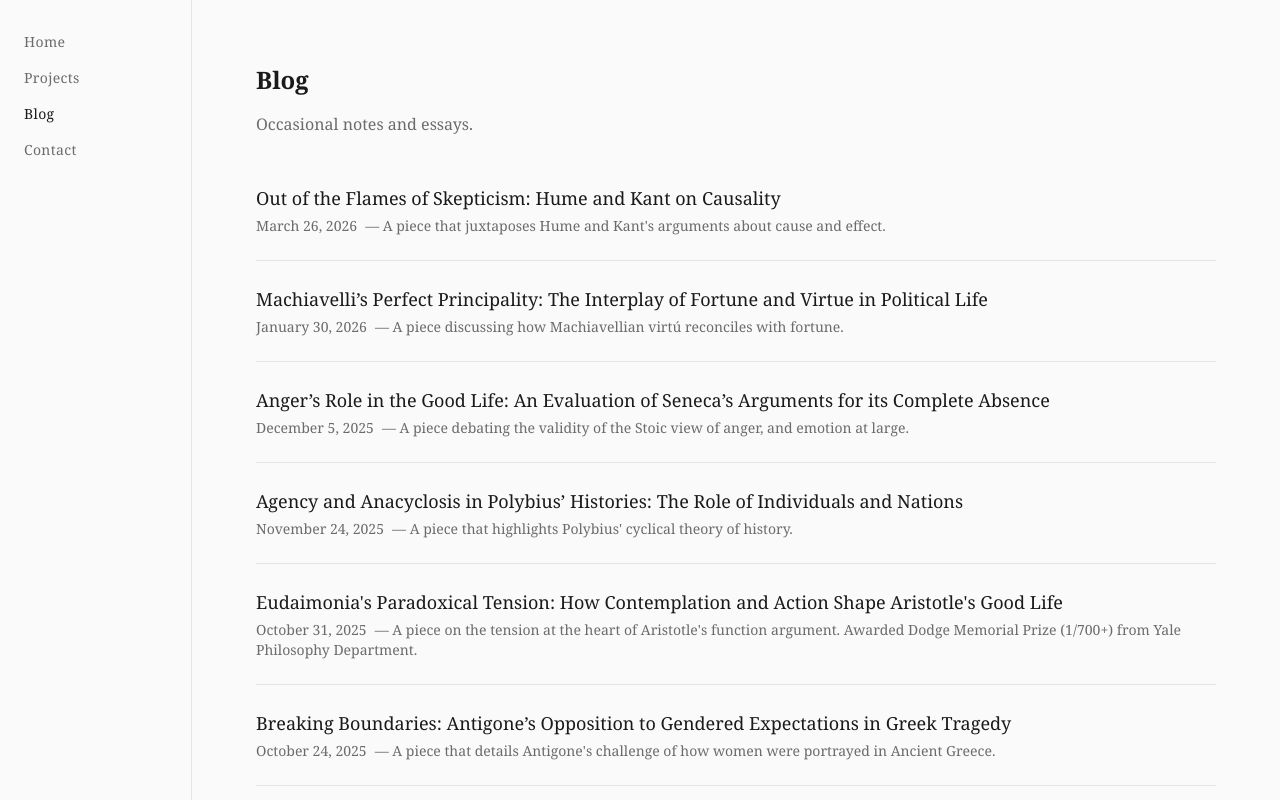
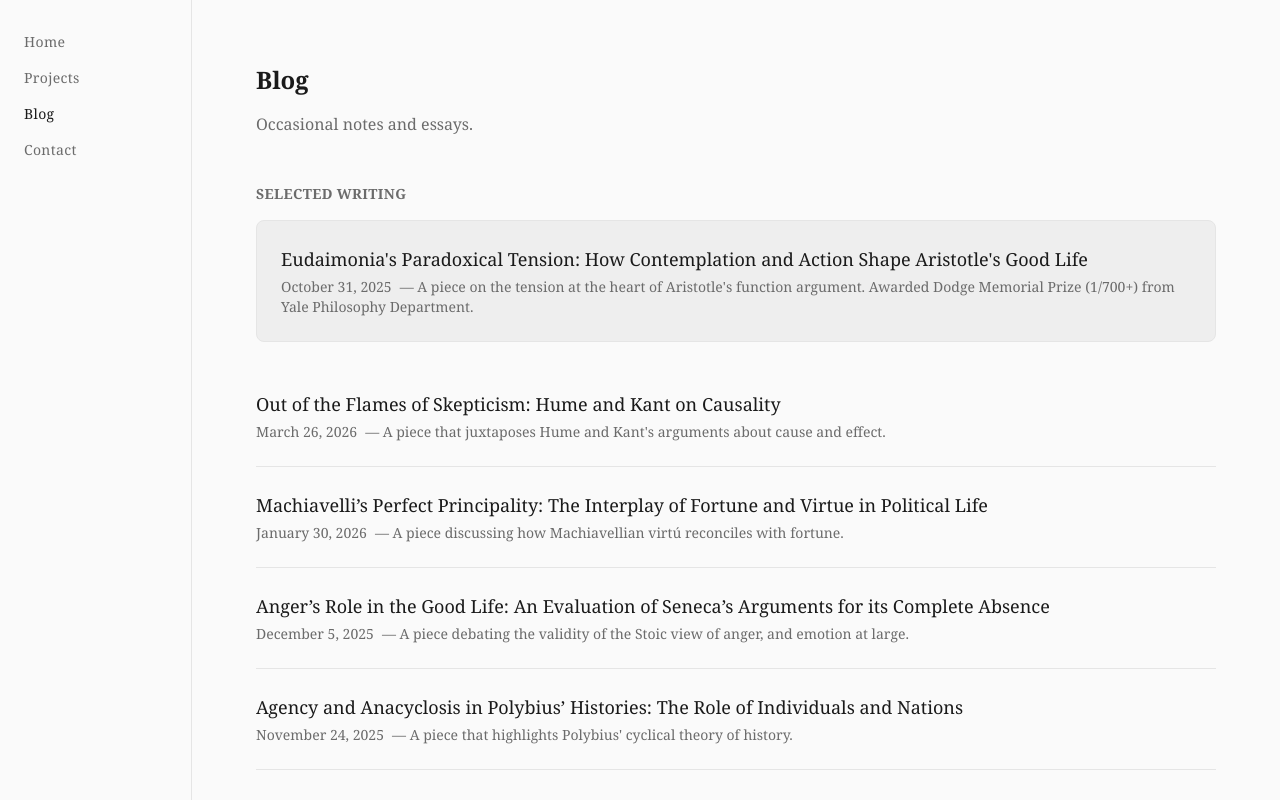
Before and after one commit to kliu3115/kliu3115.github.io, a Next.js app: page /blog in a window 1280 px wide. Shown: the top 800 px of the page. Built offline with nearby package versions, Linux system fonts and the light colour scheme.

Commit message:
updating blog

```diff
--- a/app/blog/page.js
+++ b/app/blog/page.js
@@ -2,8 +2,18 @@ import LayoutBase from '../components/layoutbase';
 import Link from 'next/link';
 import { getAllPosts } from '../lib/blog';
 
+function formatDate(date) {
+  return new Date(date).toLocaleDateString('en-US', {
+    year: 'numeric',
+    month: 'long',
+    day: 'numeric',
+  });
+}
+
 export default function BlogIndex() {
   const posts = getAllPosts();
+  const featured = posts.filter((post) => post.featured);
+  const rest = posts.filter((post) => !post.featured);
 
   return (
     <LayoutBase>
@@ -12,24 +22,47 @@ export default function BlogIndex() {
         <p className="text-[var(--foreground-muted)] mb-12 max-w-prose">
           Occasional notes and essays.
         </p>
-        {posts.length === 0 ? (
+
+        {featured.length > 0 && (
+          <div className="mb-12">
+            <h2 className="text-sm font-semibold uppercase tracking-wide text-[var(--foreground-muted)] mb-4">
+              Selected Writing
+            </h2>
+            <ul className="space-y-4">
+              {featured.map((post) => (
+                <li key={post.slug}>
+                  <Link
+                    href={`/blog/${post.slug}`}
+                    className="group block rounded-lg border border-[var(--border)] bg-[var(--surface-muted)] p-6 hover:border-[var(--foreground-muted)] transition-colors"
+                  >
+                    <h3 className="text-lg font-medium group-hover:underline mb-1">
+                      {post.title}
+                    </h3>
+                    <div className="text-sm text-[var(--foreground-muted)]">
+                      <time dateTime={post.date}>{formatDate(post.date)}</time>
+                      {post.blurb && <span className="ml-2">— {post.blurb}</span>}
+                    </div>
+                  </Link>
+                </li>
+              ))}
+            </ul>
+          </div>
+        )}
+
+        {posts.length === 0 && (
           <p className="text-[var(--foreground-muted)]">No posts yet.</p>
-        ) : (
+        )}
+
+        {rest.length > 0 && (
           <ul className="space-y-6">
-            {posts.map((post) => (
+            {rest.map((post) => (
               <li key={post.slug} className="border-b border-[var(--border)] pb-6 last:border-0">
                 <Link href={`/blog/${post.slug}`} className="group block">
                   <h2 className="text-lg font-medium group-hover:underline mb-1">
                     {post.title}
                   </h2>
                   <div className="text-sm text-[var(--foreground-muted)]">
-                    <time dateTime={post.date}>
-                      {new Date(post.date).toLocaleDateString('en-US', {
-                        year: 'numeric',
-                        month: 'long',
-                        day: 'numeric',
-                      })}
-                    </time>
+                    <time dateTime={post.date}>{formatDate(post.date)}</time>
                     {post.blurb && (
                       <span className="ml-2">— {post.blurb}</span>
                     )}
--- a/app/components/header.js
+++ b/app/components/header.js
@@ -1,41 +1,14 @@
 'use client';
 
-import Link from 'next/link';
 import { usePathname } from 'next/navigation';
-
-const navItems = [
-  { href: '/', label: 'Home' },
-  { href: '/projects', label: 'Projects' },
-  { href: '/blog', label: 'Blog' },
-  { href: '/contact', label: 'Contact' },
-];
+import NavLinks from './nav-links';
 
 export default function Sidebar() {
   const pathname = usePathname();
 
   return (
     <aside className="w-48 flex-shrink-0 border-r border-[var(--border)] bg-[var(--background)]">
-      <nav className="sticky top-0 py-8 px-6">
-        <ul className="flex flex-col gap-4 text-sm tracking-wide">
-          {navItems.map(({ href, label }) => {
-            const isActive = href === '/' ? pathname === '/' : pathname?.startsWith(href);
-            return (
-              <li key={href}>
-                <Link
-                  href={href}
-                  className={
-                    isActive
-                      ? 'text-[var(--foreground)] font-medium'
-                      : 'text-[var(--foreground-muted)] hover:text-[var(--foreground)] transition-colors'
-                  }
-                >
-                  {label}
-                </Link>
-              </li>
-            );
-          })}
-        </ul>
-      </nav>
+      <NavLinks pathname={pathname} />
     </aside>
   );
 }
--- a/app/components/layoutbase.js
+++ b/app/components/layoutbase.js
@@ -1,9 +1,21 @@
+import { Suspense } from 'react';
 import Sidebar from './header';
+import NavLinks from './nav-links';
+
+function SidebarFallback() {
+  return (
+    <aside className="w-48 flex-shrink-0 border-r border-[var(--border)] bg-[var(--background)]">
+      <NavLinks />
+    </aside>
+  );
+}
 
 export default function LayoutBase({ children }) {
   return (
     <div className="min-h-screen flex bg-[var(--background)]">
-      <Sidebar />
+      <Suspense fallback={<SidebarFallback />}>
+        <Sidebar />
+      </Suspense>
       <main className="flex-grow min-w-0">{children}</main>
     </div>
   );
--- /dev/null
+++ b/app/components/nav-links.js
@@ -0,0 +1,36 @@
+import Link from 'next/link';
+
+const navItems = [
+  { href: '/', label: 'Home' },
+  { href: '/projects', label: 'Projects' },
+  { href: '/blog', label: 'Blog' },
+  { href: '/contact', label: 'Contact' },
+];
+
+export default function NavLinks({ pathname = null }) {
+  return (
+    <nav className="sticky top-0 py-8 px-6">
+      <ul className="flex flex-col gap-4 text-sm tracking-wide">
+        {navItems.map(({ href, label }) => {
+          const isActive =
+            pathname != null &&
+            (href === '/' ? pathname === '/' : pathname.startsWith(href));
+          return (
+            <li key={href}>
+              <Link
+                href={href}
+                className={
+                  isActive
+                    ? 'text-[var(--foreground)] font-medium'
+                    : 'text-[var(--foreground-muted)] hover:text-[var(--foreground)] transition-colors'
+                }
+              >
+                {label}
+              </Link>
+            </li>
+          );
+        })}
+      </ul>
+    </nav>
+  );
+}
--- a/app/globals.css
+++ b/app/globals.css
@@ -7,6 +7,7 @@
   --foreground-muted: #6b6b6b;
   --background: #fafafa;
   --border: #e5e5e5;
+  --surface-muted: #eeeeee;
 }
 
 body {
--- a/app/lib/blog.js
+++ b/app/lib/blog.js
@@ -23,6 +23,7 @@ export function getAllPosts() {
       title: data.title,
       date: data.date,
       blurb: data.blurb || data.summary || '',
+      featured: !!data.featured,
       content,
     };
   });
--- a/content/blog/2025-10-24-antigone.md
+++ b/content/blog/2025-10-24-antigone.md
@@ -1,6 +1,6 @@
 ---
 title: "Breaking Boundaries: Antigone’s Opposition to Gendered Expectations in Greek Tragedy"
-date: 2025-10-24
+date: 2025-09-28
 blurb: A piece that details Antigone's challenge of how women were portrayed in Ancient Greece.
 ---
 
--- a/content/blog/2025-10-31-eudaimonia.md
+++ b/content/blog/2025-10-31-eudaimonia.md
@@ -2,6 +2,7 @@
 title: "Eudaimonia's Paradoxical Tension: How Contemplation and Action Shape Aristotle's Good Life"
 date: 2025-10-31
 blurb: A piece on the tension at the heart of Aristotle's function argument. Awarded Dodge Memorial Prize (1/700+) from Yale Philosophy Department.
+featured: true
 ---
 Being a devout eudaimonist, Aristotle's *Nicomachean Ethics* was centered on creating a set of guiding principles that people could follow to live a fulfilling life, one marked by eudaimonia or happiness. In his teleology, everything "is thought to aim at some good," and, while there are subordinate goods, the hierarchy of goods must culminate in some highest good, which he calls "the chief good" (1094a1, 22). However, for Aristotle, resorting to unhelpful truisms and crudely labeling happiness the chief good is insufficient as people's definitions of happiness differ; while some define it to be wealth and riches, others may define happiness to be honor or contemplation. A more fruitful philosophical venture, then, would be to "first ascertain the function of man" (1.7 1097b23-5). After all, for him, "the good and the 'well' is thought to reside in [its] function" (1.7 1097b23-8). If one can sequentially establish the human function and then the human good, they have necessarily arrived at the definition of happiness because it is the chief good. Although Aristotle posits a valid argument for what the human function and good are, he fails to adequately address a fundamental tension within his concept of rationality which undermines the persuasive capacity of his judgement.
 
```
Also changed, not shown: TODO.txt (deleted), public/text/gold-price-prediction_desc.txt, public/text/ramsey-games_desc.txt.
